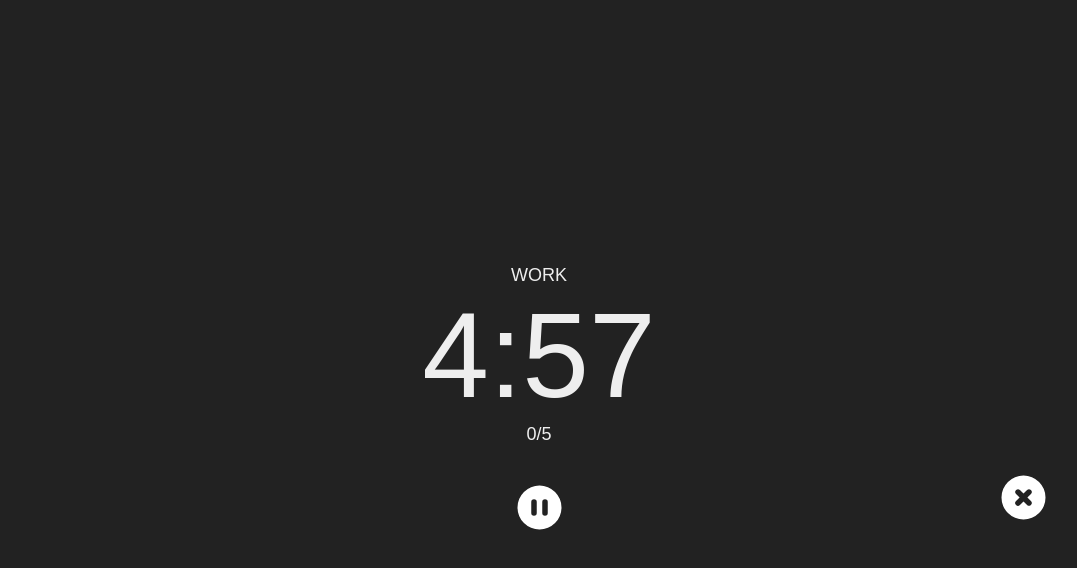
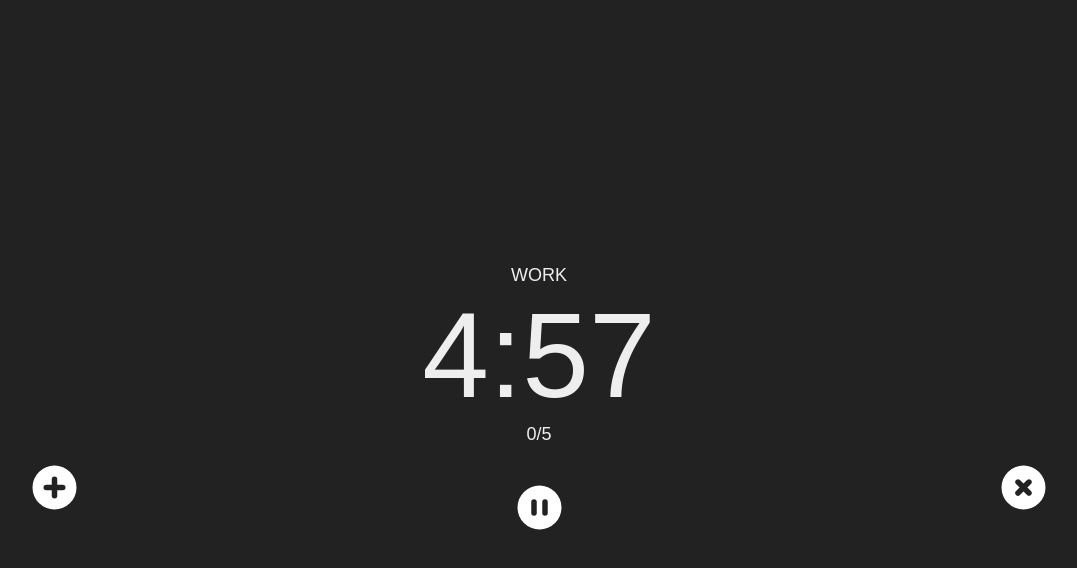
Before and after one commit to CottageCabbage/Tomato-Salad, a Vue app: page /Inputs in a window 1280 px wide. Both pictures are taken after typing "5", "5", "5", "5" into the empty fields and a click on the button "Start Pomodoro". Shown: the top 568 px of the page, without its empty margins (101-1178 px from the left). Built offline with nearby package versions, Linux system fonts and the light colour scheme.

Commit message:
Implemented 'add x to timer' button. Right now, X is a fixed number: 5 mins

```diff
--- a/src/assets/styles/timer.css
+++ b/src/assets/styles/timer.css
@@ -42,12 +42,12 @@
 
 #stateButtonsContainer > button:hover, #stateButtonsContainer > button:focus  {
 	outline: none;
-	transform: scale(1.1);
-	color: #ccc;
+	transform: scale(1.2);
+	color: #888;
 }
 
 #stateButtonsContainer > button:active {
-	color: grey;
+	color: #555;
 	transition: none;
 }
 
@@ -58,4 +58,11 @@
 #cancel-button {
 	position: absolute !important;
 	right: 10%;
+	top: -10px;
 }
+
+#modify-button {
+	position: absolute;
+	left: 10%;
+	top: -10px;
+}
--- a/src/views/Timer.vue
+++ b/src/views/Timer.vue
@@ -30,7 +30,7 @@
         </svg>
       </button>
 
-      <button id="cancel-button" @click="timer.cancel(); timerPaused = false">
+      <button id="cancel-button" @click="timer.cancel()">
         <svg xmlns="http://www.w3.org/2000/svg" class="h-5 w-5" viewBox="0 0 20 20" fill="currentColor">
           <path fill-rule="evenodd"
             d="M10 18a8 8 0 100-16 8 8 0 000 16zM8.707 7.293a1 1 0 00-1.414 1.414L8.586 10l-1.293
@@ -39,13 +39,19 @@
           />
         </svg>
       </button>
+
+      <button id="modify-button" @click="timer.modify()">
+        <svg xmlns="http://www.w3.org/2000/svg" class="h-5 w-5" viewBox="0 0 20 20" fill="currentColor">
+          <path fill-rule="evenodd" d="M10 18a8 8 0 100-16 8 8 0 000 16zm1-11a1 1 0 10-2 0v2H7a1 1 0
+          100 2h2v2a1 1 0 102 0v-2h2a1 1 0 100-2h-2V7z" clip-rule="evenodd" />
+        </svg>
+      </button>
     </div>
   </div>
 
 </template>
 <script>
 import '@/assets/styles/timer.css'
-import router from '@/router'
 
 import windchimeAudio from '@/assets/audio/windchime.mp3'
 import crowdCheerAudio from '@/assets/audio/crowd_cheer.mp3'
@@ -107,7 +113,10 @@ export default {
       obj.cancel = function () {
         clearInterval(timer)
         obj.resume = function () {}
-        router.push({ name: this.defaultTab })
+        this.$router.push({ name: this.defaultTab })
+      }
+      obj.modify = function () {
+        ms += 5 * 1000 * 60
       }
 
       obj.resume()
```
